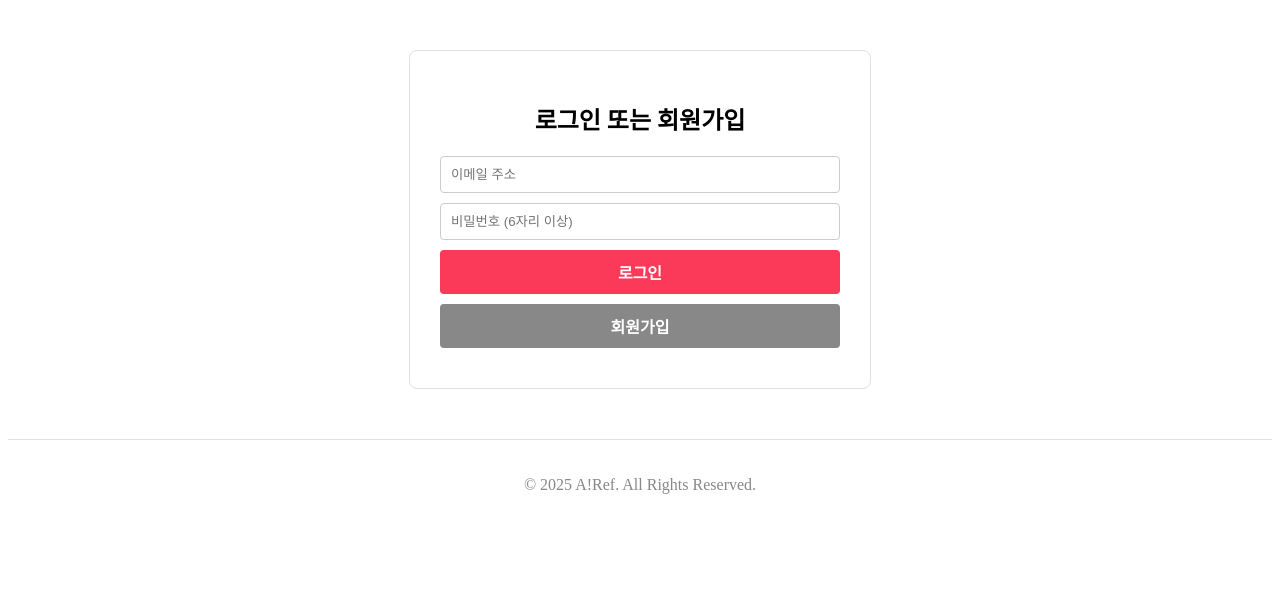
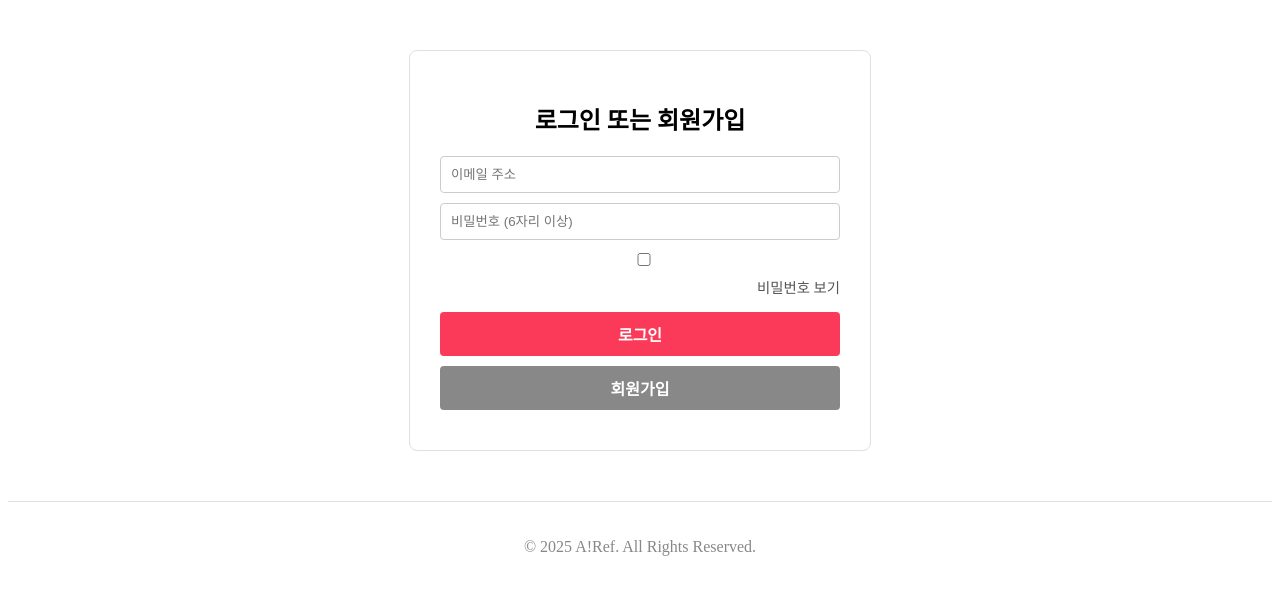
Before and after one commit to ksh5855k/aref, a plain HTML site: page login.html in a window 1280 px wide. Shown: the part 104-698 px from the top of the page. Drawn offline with Linux system fonts and the light colour scheme; no server answers.

Commit message:
[0817] 22. 스타일: '비밀번호 보기' UI 정렬 수정_1차

```diff
--- a/auth.js
+++ b/auth.js
@@ -1,21 +1,25 @@
-// auth.js (진짜 최종 수정본)
-
-// import 구문은 반드시 파일 최상단에 있어야 합니다.
 import { app } from './config.js';
 import { getAuth, createUserWithEmailAndPassword, signInWithEmailAndPassword } from "https://www.gstatic.com/firebasejs/9.6.1/firebase-auth.js";
 
-// HTML 문서 로딩이 끝나면 실행될 코드
 document.addEventListener('DOMContentLoaded', () => {
-    // Firebase 인증 서비스를 초기화합니다.
     const auth = getAuth(app);
 
-    // HTML 요소들을 가져옵니다.
     const emailInput = document.getElementById('email');
     const passwordInput = document.getElementById('password');
     const loginBtn = document.getElementById('login-btn');
     const signupBtn = document.getElementById('signup-btn');
+    const showPasswordCheckbox = document.getElementById('show-password');
 
-    // 회원가입 버튼 클릭 이벤트
+    showPasswordCheckbox.addEventListener('change', () => {
+        if (showPasswordCheckbox.checked) {
+            passwordInput.type = 'text';
+        } else {
+            passwordInput.type = 'password';
+        }
+    });
+
+});
+
     signupBtn.addEventListener('click', () => {
         const email = emailInput.value;
         const password = passwordInput.value;
@@ -26,7 +30,6 @@ document.addEventListener('DOMContentLoaded', () => {
                 window.location.href = "index.html";
             })
             .catch((error) => {
-                // Firebase 에러 코드에 따라 더 친절한 메시지를 보여줍니다.
                 let errorMessage = "회원가입에 실패했습니다.";
                 if (error.code === 'auth/email-already-in-use') {
                     errorMessage = "이미 사용 중인 이메일입니다.";
@@ -40,7 +43,6 @@ document.addEventListener('DOMContentLoaded', () => {
             });
     });
 
-    // 로그인 버튼 클릭 이벤트
     loginBtn.addEventListener('click', () => {
         const email = emailInput.value;
         const password = passwordInput.value;
@@ -59,5 +61,3 @@ document.addEventListener('DOMContentLoaded', () => {
                 console.error("로그인 에러:", error);
             });
     });
-
-});
--- a/login.html
+++ b/login.html
@@ -19,6 +19,12 @@
             <h2>로그인 또는 회원가입</h2>
             <input type="email" id="email" placeholder="이메일 주소">
             <input type="password" id="password" placeholder="비밀번호 (6자리 이상)">
+
+        <div class="show-password-container">
+            <input type="checkbox" id="show-password">
+            <lavel for="show-password">비밀번호 보기</lavel>
+        </div>
+
             <button id="login-btn">로그인</button>
             <button id="signup-btn">회원가입</button>
         </div>
--- a/style.css
+++ b/style.css
@@ -230,3 +230,15 @@ a {
     color: white;
     transition: all 0.2s ease;
 }
+
+.show-password-container {
+    display: block;
+    text-align: right;
+    margin-bottom: 15px;
+    font-size: 0.9em;
+    color: #555;
+}
+
+.show-password-container input {
+    vertical-align: middle;
+}
```
